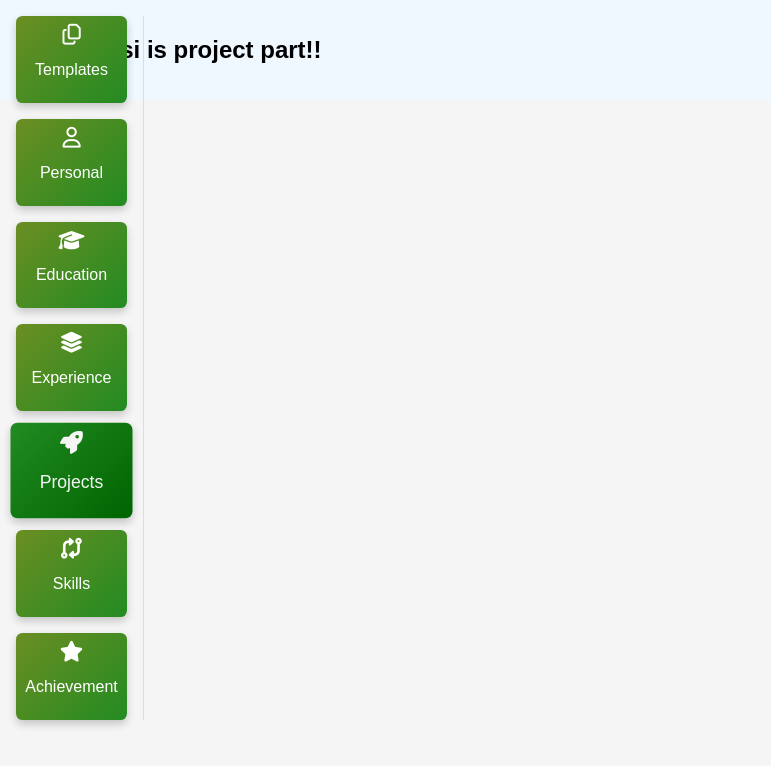
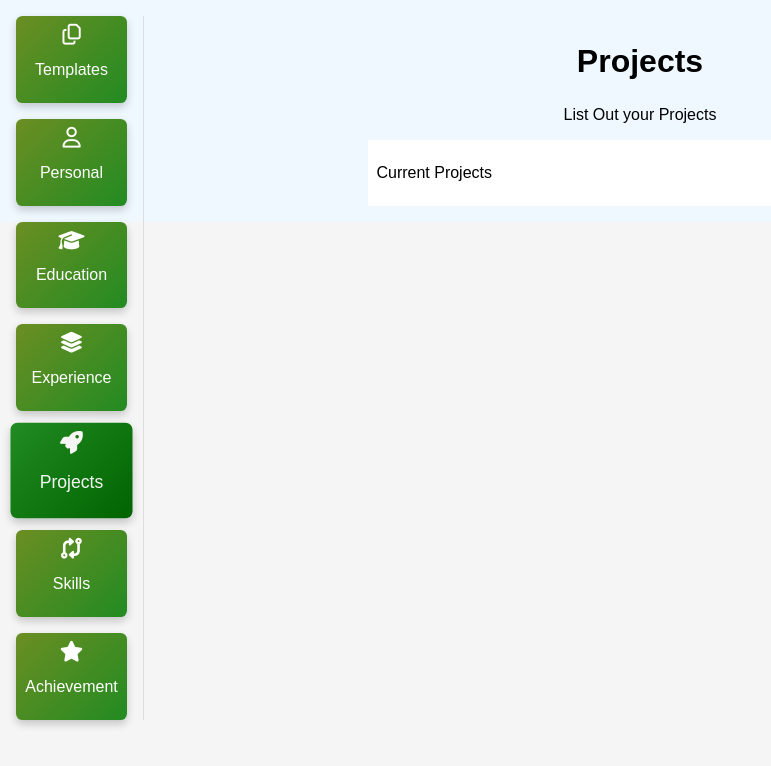
Before and after one commit to rohitghatal1/CVMaker-ReactJS, a React (Create React App) app: page / in a window 1280 px wide. Both pictures are taken after a click on the element "Projects". Shown: the top 766 px of the page, without its empty margins (0-771 px from the left). Built offline with nearby package versions, Linux system fonts and the light colour scheme.

Commit message:
added projects sectio and style

```diff
--- a/src/componentsInner/Projects.js
+++ b/src/componentsInner/Projects.js
@@ -1,10 +1,22 @@
 import React from 'react'
+import './projects.css'
 
 export default function Projects() {
   return (
     <div>
       <div className="projectsComponent">
-        <h2>Thsi is project part!!</h2>
+        <h2>Projects</h2>
+        <p>List Out your Projects</p>
+
+        <section className="projectsSection">
+            <div className="addedProjects">
+                <p>Current Projects</p>
+            </div>
+
+            <div className="newProjects">
+
+            </div>
+        </section>
       </div>
     </div>
   )
--- /dev/null
+++ b/src/componentsInner/projects.css
@@ -0,0 +1,17 @@
+.projectsComponent{
+    width: 80%;
+    margin: auto;
+    text-align: center;
+    background-color: aliceblue;
+}
+.projectsComponent h2{
+    font-size: 32px;
+}
+
+.projectsComponent .projectsSection{
+    padding: 0.5rem;
+    background-color: #fff;
+    text-align: left;
+    width: 60%;
+    margin: auto;
+}
```
